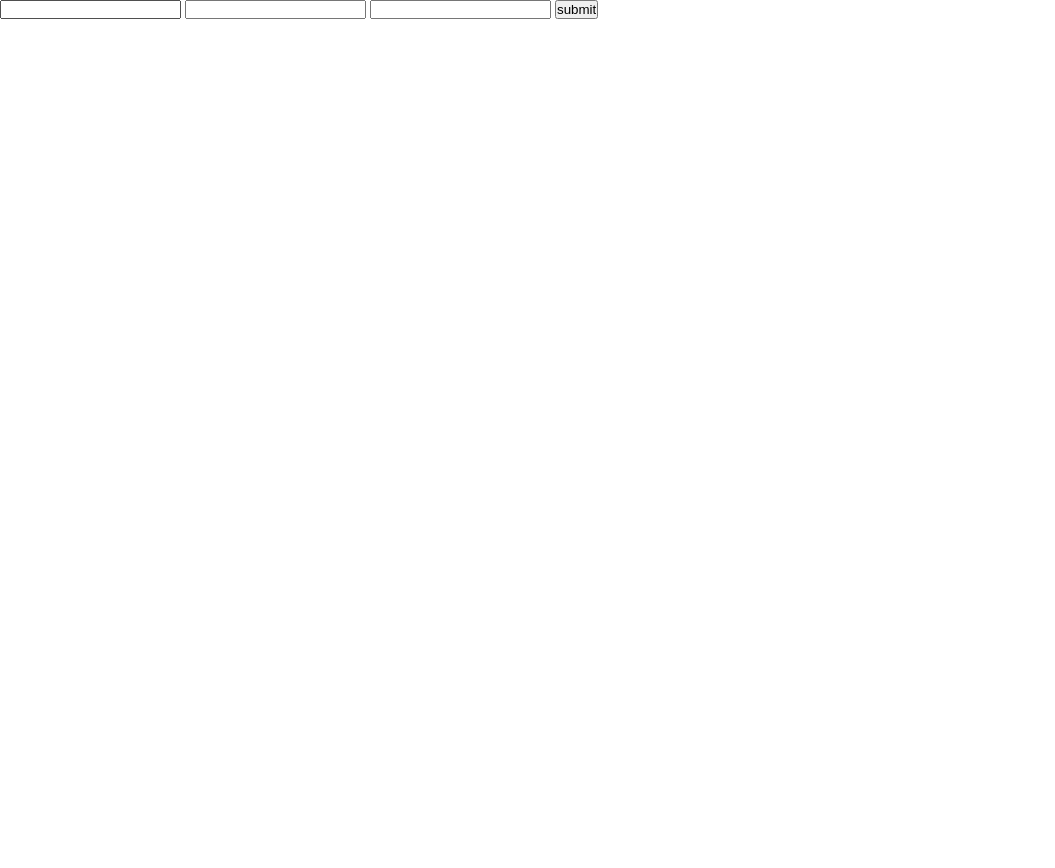
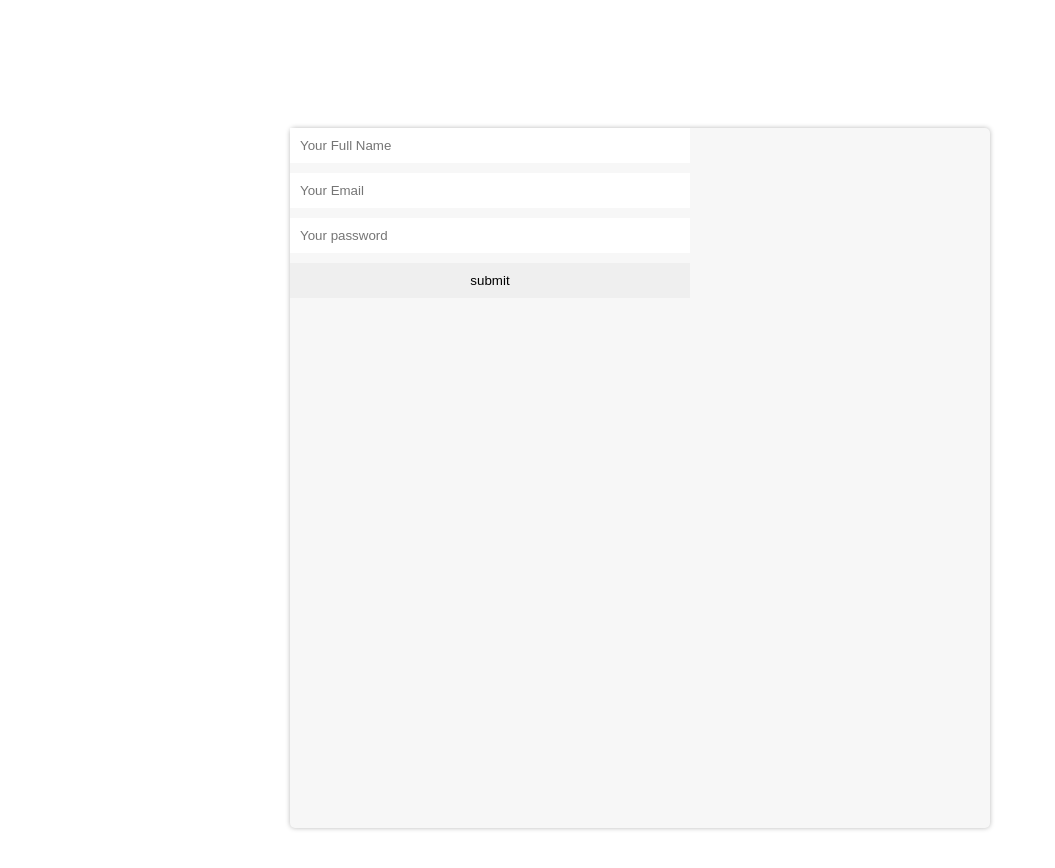
Before and after one commit to shekhmohibur/practice12825, a plain HTML site: page index.html in a window 1280 px wide. Shown: the whole page, without its empty margins (0-1055 px from the left). Before the commit the page ends 800 px from the top, so only its background shows below. Drawn offline with Linux system fonts and the light colour scheme.

Commit message:
new update

```diff
--- a/index.html
+++ b/index.html
@@ -9,9 +9,9 @@
 <body>
     <div class="form-container">
         <form action="signup.php">
-            <input type="text">
-            <input type="text">
-            <input type="password">
+            <input type="text" placeholder="Your Full Name" required>
+            <input type="email" placeholder="Your Email" required>
+            <input type="password" placeholder="Your password" required>
             <input type="button" value="submit">
         </form>
     </div>
--- a/style.css
+++ b/style.css
@@ -4,5 +4,20 @@
     box-sizing: border-box;
 }
 .form-container{
-
+    width: 700px;
+    height: 700px;
+    margin: 10% auto;
+    justify-content:center;
+    align-items: center;
+    background: #f7f7f7;
+    box-shadow: 0 0 5px rgb(185, 185, 185);
+    border-radius: 5px;
 }
+.form-container form input{
+    display: block;
+    width: 400px;
+    padding: 10px;
+    outline: none;
+    border: none;
+    margin-top: 10px;
+}
```
